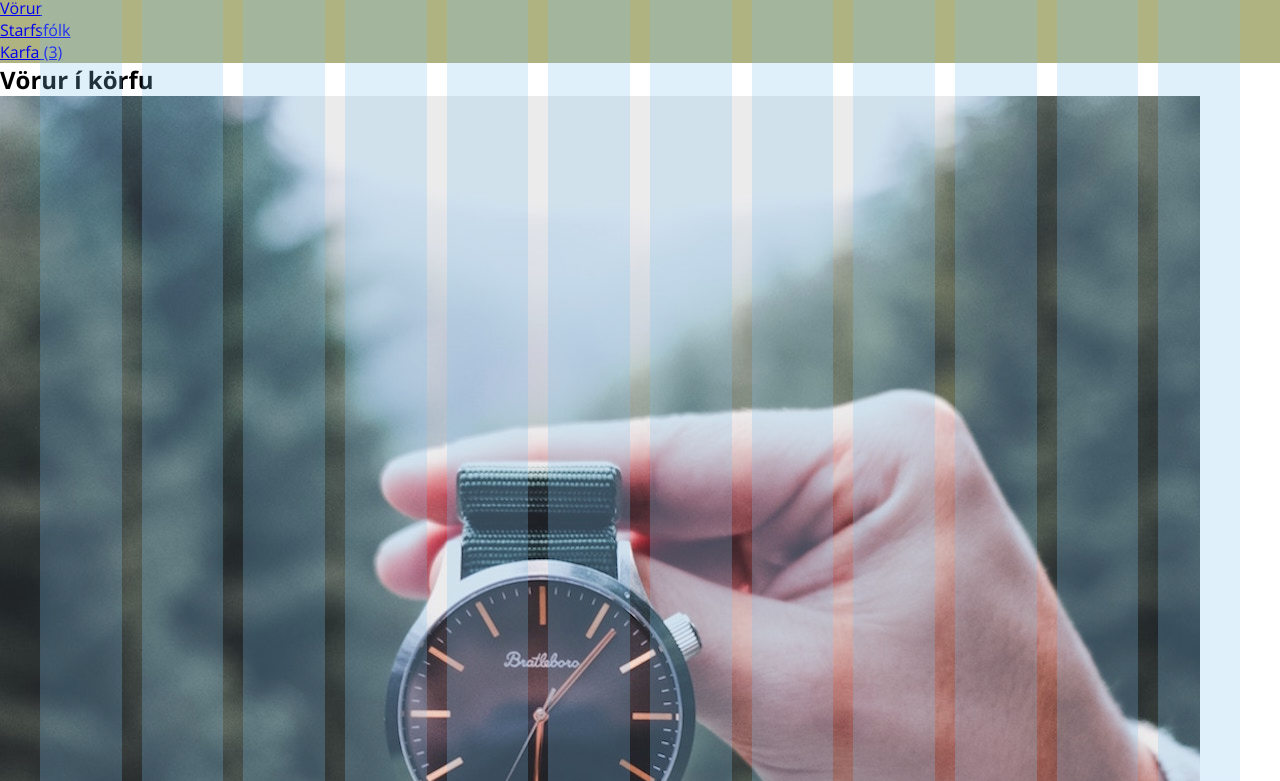
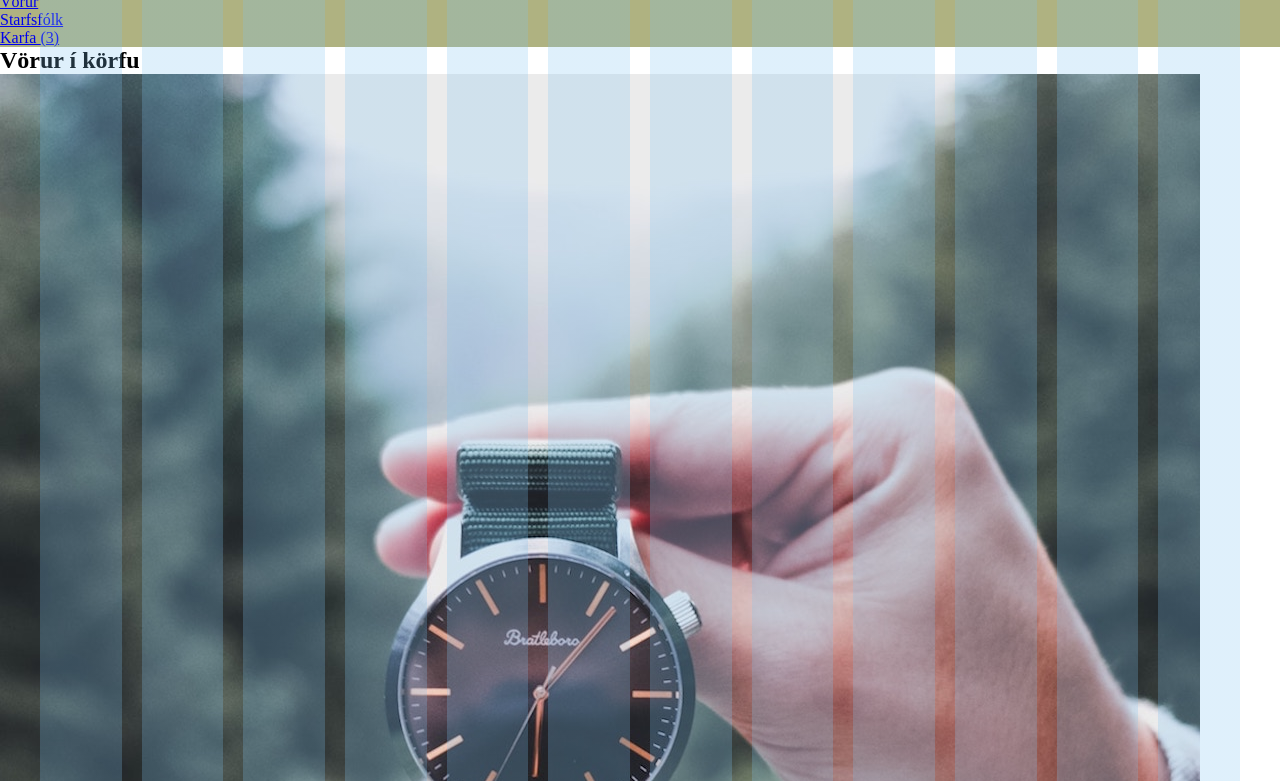
Before and after one commit to andreakristink/hopverkefni-1, a website: page pages/cart.html in a window 1280 px wide. Shown: the part 96-877 px from the top of the page. Drawn offline with nearby package versions, Linux system fonts and the light colour scheme; files that its build step writes are made by us from their sources.

```diff
--- a/styles.scss
+++ b/styles.scss
@@ -1,5 +1,5 @@
-@import "scss/config";
-@import "scss/footer";
+//@import "scss/config";
+//@import "scss/footer";
 @import url('https://fonts.googleapis.com/css?family=Oswald:400,700');
 @import url('https://fonts.googleapis.com/css?family=Open+Sans:400,700');
 
```
Also changed, not shown: package.json (+6 -1 lines), 1 other file.
